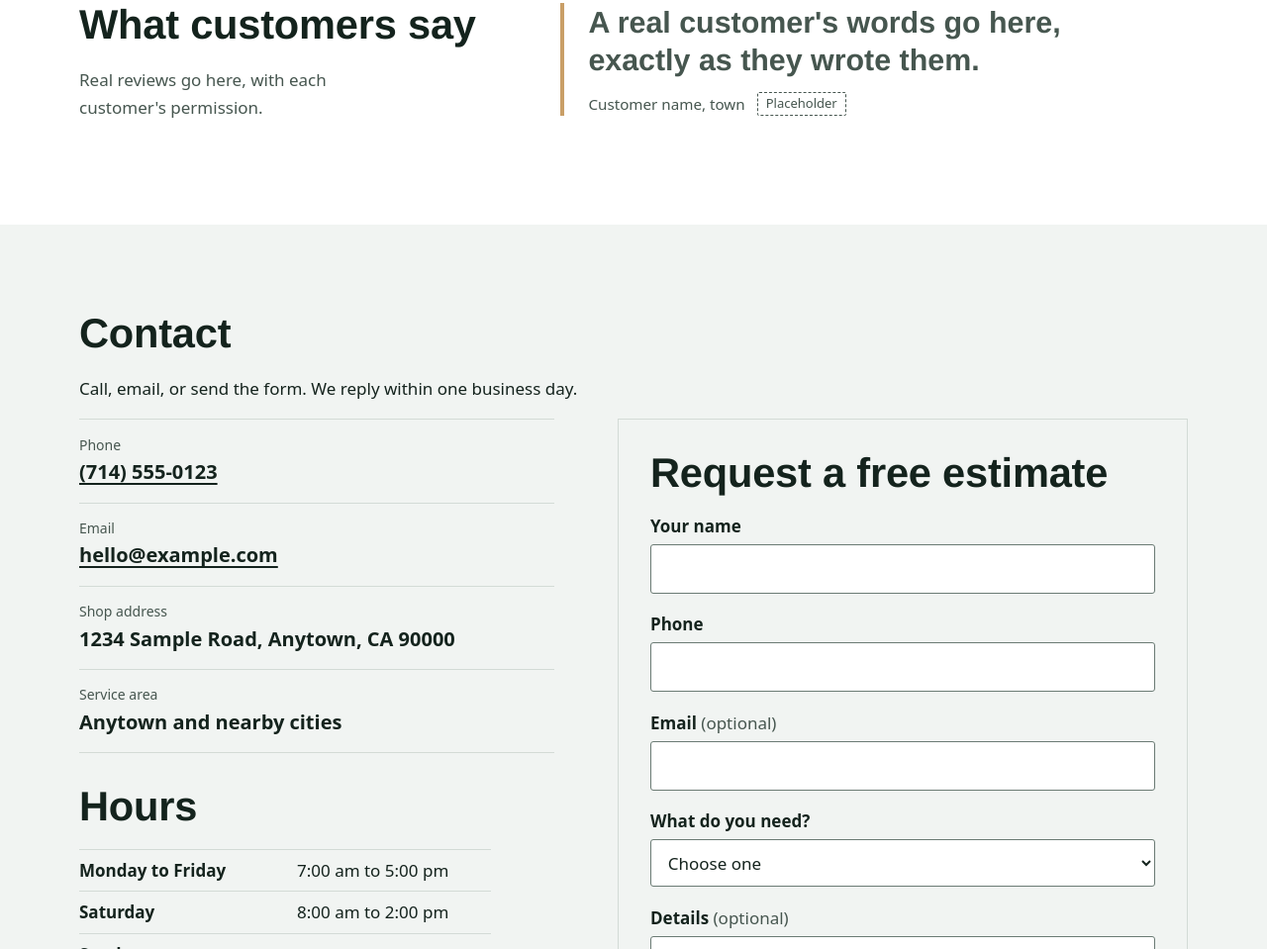
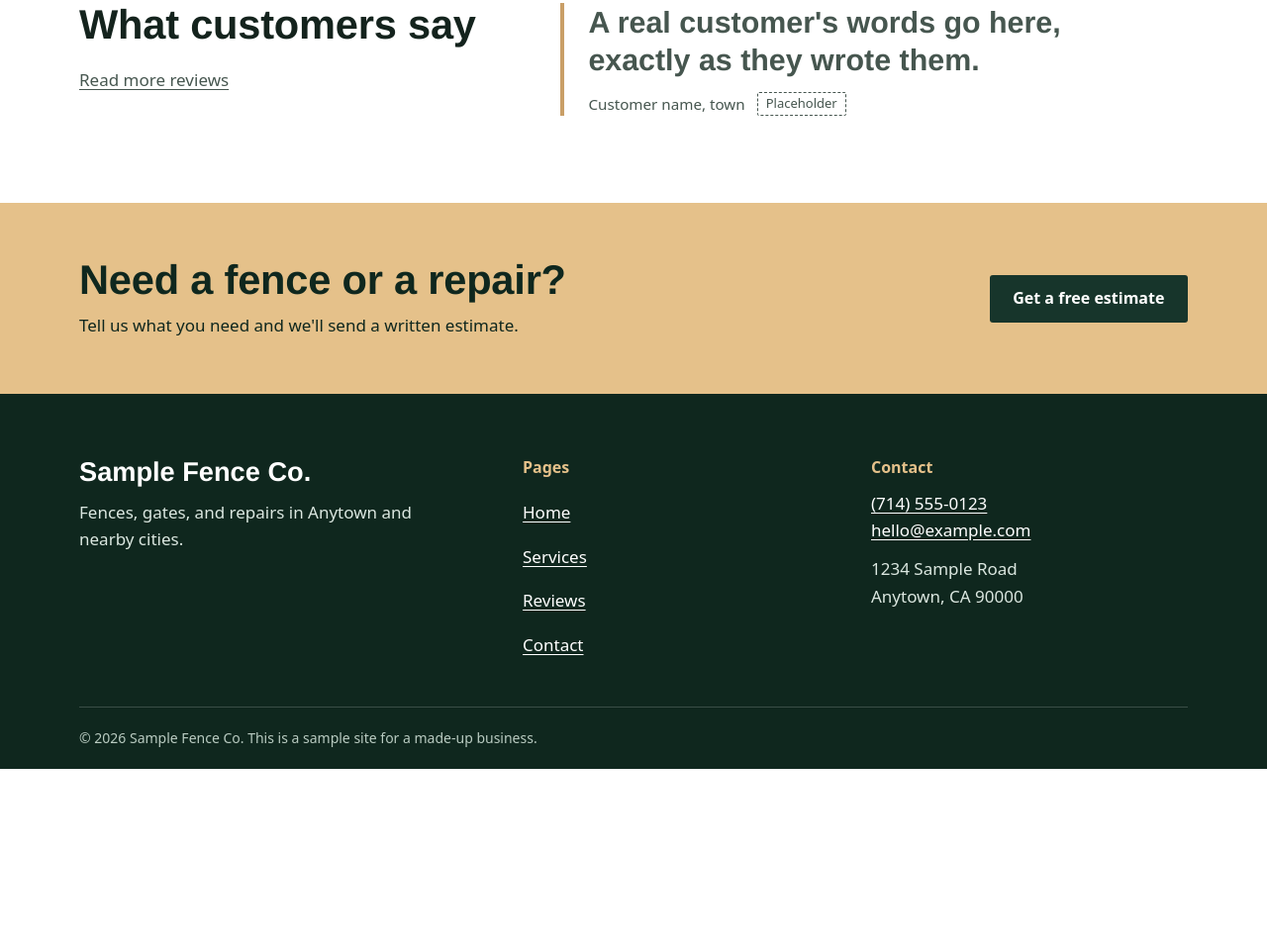
Before and after one commit to Evanswebsites/sample-fence-co-four-page, a plain HTML site: page index.html in a window 1280 px wide. Shown: the part 1841-2800 px from the top of the page at 99% size. After the commit the page ends 2618 px from the top, so only its background shows below. Drawn offline with Linux system fonts and the light colour scheme.

Commit message:
Update links and structure in index.html

```diff
--- a/index.html
+++ b/index.html
@@ -30,7 +30,7 @@
   }
   </script>
 </head>
-<body id="top">
+<body>
 <a class="skip" href="#main">Skip to content</a>
 
 <!-- DEMO ONLY: delete this banner before using this site for a real business. -->
@@ -42,15 +42,15 @@
 
 <header class="site-header">
   <div class="wrap">
-    <a class="brand" href="#top">
+    <a class="brand" href="index.html">
       <svg viewBox="0 0 30 30" aria-hidden="true"><path class="m2" d="M2 11 5.5 4 9 11V27H2ZM21 11l3.5-7L28 11v16h-7Z"/><path class="m1" d="M11.5 11 15 4l3.5 7V27h-7Z"/></svg>
       Sample Fence Co.
     </a>
     <nav class="nav" aria-label="Main">
-      <a href="#services">Services</a>
-      <a href="#how">How it works</a>
-      <a href="#reviews">Reviews</a>
-      <a href="#contact">Contact</a>
+      <a href="index.html" aria-current="page">Home</a>
+      <a href="services.html">Services</a>
+      <a href="reviews.html">Reviews</a>
+      <a href="contact.html">Contact</a>
     </nav>
     <a class="btn btn-primary header-call" href="tel:+17145550123"><span class="call-short">Call</span><span class="call-long">Call (714) 555-0123</span></a>
   </div>
@@ -62,18 +62,19 @@
       <h1><span>Fences built straight.</span> <span>Gates that latch.</span></h1>
       <p>New fences, gate repairs, and storm fixes for homes in Anytown and the towns around it.</p>
       <div class="actions">
-        <a class="btn btn-primary" href="#contact">Get a free estimate</a>
-        <a class="btn btn-secondary" href="#services">See our services</a>
+        <a class="btn btn-primary" href="contact.html">Get a free estimate</a>
+        <a class="btn btn-secondary" href="services.html">See our services</a>
       </div>
     </div>
     <div class="pickets" aria-hidden="true"></div>
   </section>
 
-  <section class="section" id="services" aria-labelledby="build-h">
+  <section class="section" aria-labelledby="build-h">
     <div class="wrap split">
       <div class="split-lead">
         <h2 id="build-h">What we build and fix</h2>
         <p>Most jobs are one of these six. If yours isn't, ask.</p>
+        <a class="btn btn-secondary" href="services.html">Service details</a>
       </div>
       <ul class="menu">
         <li>
@@ -104,13 +105,13 @@
     </div>
   </section>
 
-  <section class="section section--wash" id="how" aria-labelledby="how-h">
+  <section class="section section--wash" aria-labelledby="how-h">
     <div class="wrap">
       <h2 id="how-h">How a job works</h2>
       <ol class="steps">
         <li>
           <h3>Tell us what you need</h3>
-          <p>Call, email, or use the form below. A few photos of the yard help.</p>
+          <p>Call, email, or use the form. A few photos of the yard help.</p>
         </li>
         <li>
           <h3>Get a written estimate</h3>
@@ -124,11 +125,11 @@
     </div>
   </section>
 
-  <section class="section" id="reviews" aria-labelledby="say-h">
+  <section class="section" aria-labelledby="say-h">
     <div class="wrap split">
       <div class="split-lead">
         <h2 id="say-h">What customers say</h2>
-        <p>Real reviews go here, with each customer's permission.</p>
+        <p><a href="reviews.html">Read more reviews</a></p>
       </div>
       <!-- EDIT: replace with a real customer review, posted with their permission. -->
       <figure class="quote is-placeholder">
@@ -140,65 +141,16 @@
     </div>
   </section>
 
-  <section class="section section--wash" id="contact" aria-labelledby="contact-h">
-    <div class="wrap"><h2 id="contact-h">Contact</h2><p>Call, email, or send the form. We reply within one business day.</p></div>
-    <div class="wrap contact-grid">
+  <section class="cta-band" aria-labelledby="cta-h">
+    <div class="wrap">
       <div>
-        <ul class="contact-list">
-          <li><span class="contact-label">Phone</span><p class="contact-value"><a href="tel:+17145550123">(714) 555-0123</a></p></li>
-          <li><span class="contact-label">Email</span><p class="contact-value"><a href="mailto:hello@example.com">hello@example.com</a></p></li>
-          <li><span class="contact-label">Shop address</span><p class="contact-value">1234 Sample Road, Anytown, CA 90000</p></li>
-          <li><span class="contact-label">Service area</span><p class="contact-value">Anytown and nearby cities</p></li>
-        </ul>
-        <h2 id="hours-h">Hours</h2>
-        <table class="hours" aria-labelledby="hours-h">
-          <tbody>
-            <tr><th scope="row">Monday to Friday</th><td>7:00 am to 5:00 pm</td></tr>
-            <tr><th scope="row">Saturday</th><td>8:00 am to 2:00 pm</td></tr>
-            <tr><th scope="row">Sunday</th><td>Closed</td></tr>
-          </tbody>
-        </table>
+        <h2 id="cta-h">Need a fence or a repair?</h2>
+        <p>Tell us what you need and we'll send a written estimate.</p>
       </div>
-
-      <!-- EDIT: to receive real requests, follow the "Contact form" steps in README.md. -->
-      <form class="form" action="#" method="get" data-demo-form>
-        <h2>Request a free estimate</h2>
-        <div class="field">
-          <label for="f-name">Your name</label>
-          <input id="f-name" name="name" type="text" autocomplete="name" required>
-        </div>
-        <div class="field">
-          <label for="f-phone">Phone</label>
-          <input id="f-phone" name="phone" type="tel" autocomplete="tel" required>
-        </div>
-        <div class="field">
-          <label for="f-email">Email <span class="optional">(optional)</span></label>
-          <input id="f-email" name="email" type="email" autocomplete="email">
-        </div>
-        <div class="field">
-          <label for="f-need">What do you need?</label>
-          <select id="f-need" name="need" required>
-            <option value="">Choose one</option>
-            <option>New fence</option>
-            <option>Gate or opener</option>
-            <option>Repair</option>
-            <option>Staining or sealing</option>
-            <option>Not sure yet</option>
-          </select>
-        </div>
-        <div class="field">
-          <label for="f-details">Details <span class="optional">(optional)</span></label>
-          <textarea id="f-details" name="details" placeholder="Length of fence, type of material, anything we should know"></textarea>
-        </div>
-        <div hidden><label>Leave this empty <input type="text" name="_gotcha" tabindex="-1" autocomplete="off"></label></div>
-        <button class="btn btn-primary" type="submit">Send request</button>
-        <p class="form-status" role="status"></p>
-      </form>
+      <a class="btn btn-primary" href="contact.html">Get a free estimate</a>
     </div>
   </section>
-
 </main>
-
 
 <footer class="site-footer on-dark">
   <div class="wrap">
@@ -208,12 +160,12 @@
         <p>Fences, gates, and repairs in Anytown and nearby cities.</p>
       </div>
       <div>
-        <p class="footer-h">On this page</p>
+        <p class="footer-h">Pages</p>
         <ul class="footer-links">
-          <li><a href="#services">Services</a></li>
-          <li><a href="#how">How it works</a></li>
-          <li><a href="#reviews">Reviews</a></li>
-          <li><a href="#contact">Contact</a></li>
+          <li><a href="index.html">Home</a></li>
+          <li><a href="services.html">Services</a></li>
+          <li><a href="reviews.html">Reviews</a></li>
+          <li><a href="contact.html">Contact</a></li>
         </ul>
       </div>
       <div>
```
